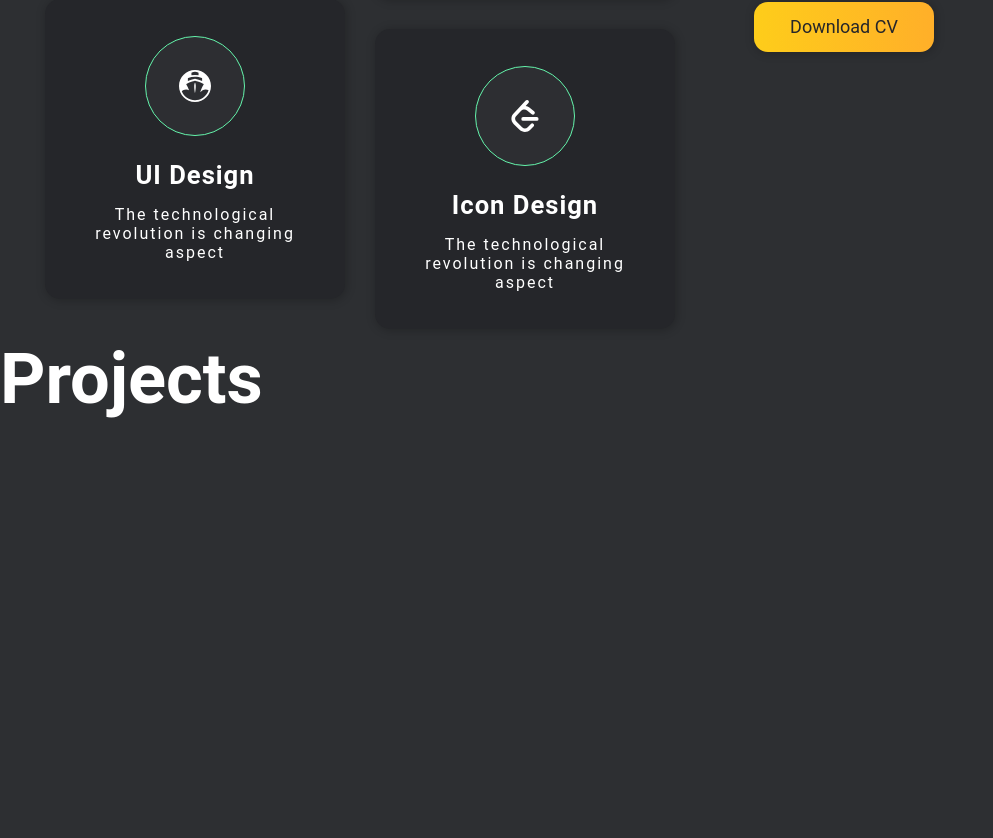
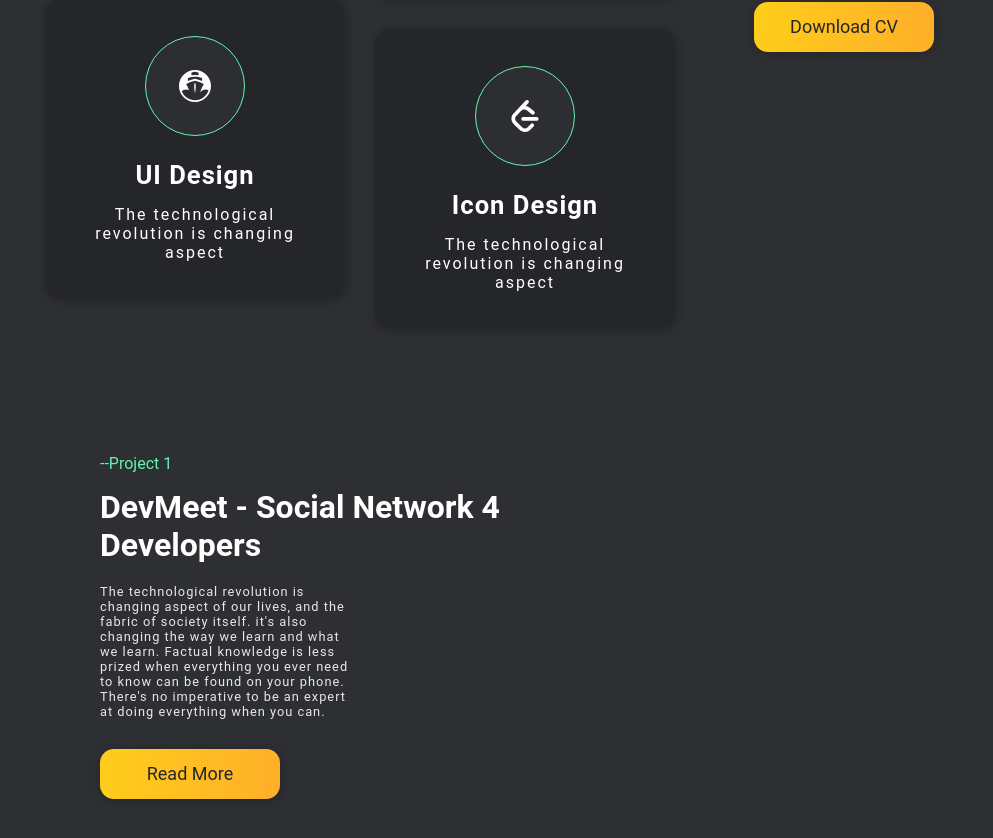
Before and after one commit to moodyomar/portfolio, a React (Create React App) app: page / in a window 1280 px wide. Shown: the part 1117-1955 px from the top of the page, without its empty margins (0-993 px from the left). Built offline with nearby package versions, Linux system fonts and the light colour scheme; the HTML template or start-up script is replaced by a standard one.

Commit message:
build reusable comp + init projects section

```diff
--- a/src/App.js
+++ b/src/App.js
@@ -1,5 +1,5 @@
 import {BrowserRouter as Router,Route} from "react-router-dom";
-import Navbar from './components/Navbar'
+import Navbar from './components/common/Navbar'
 import Hero from './components/sections/Hero'
 import Skills from './components/sections/Skills'
 import Projects from './components/sections/Projects'
--- a/src/components/Navbar.js
+++ b/src/components/common/Navbar.js
@@ -2,7 +2,7 @@ import React from 'react';
 import { Link } from 'react-router-dom';
 import { AiFillHome, AiOutlineMenu,AiFillPhone,AiFillLayout  } from 'react-icons/ai';
 
-import './styles/Navbar.css';
+import '../styles/Navbar.css';
 
 
 const Navbar = () => {
--- /dev/null
+++ b/src/components/common/ReusablePara.js
@@ -0,0 +1,18 @@
+import React from 'react';
+
+
+const ReusablePara = ({intro,title,para,btnClass='btn',btn}) => {
+
+return(
+
+<>
+<p>{intro}</p>
+        <h2 data-aos="fade-up" data-aos-duration="1000">{title}</h2>
+        <p className="para" data-aos="fade-up" data-aos-duration="2000">{para}</p>
+        <div className={btnClass} data-aos="fade-up" data-aos-duration="2000">{btn}</div>
+</>
+
+)
+}
+
+export default ReusablePara
--- a/src/components/sections/Projects.js
+++ b/src/components/sections/Projects.js
@@ -1,4 +1,5 @@
 import React from 'react';
+import ReusablePara from '../common/ReusablePara';
 
 import '../styles/Projects.css';
 
@@ -8,7 +9,16 @@ const Projects = () => {
 return(
 
 <div className='Projects'>
-<h1>Projects</h1>
+<div className="right-col">
+<ReusablePara
+intro={'--Project 1'}
+title={'DevMeet - Social Network 4 Developers'}
+para={"The technological revolution is changing aspect of our lives, and the fabric of society itself. it's also changing the way we learn and what we learn. Factual knowledge is less prized when everything you ever need to know can be found on your phone. There's no imperative to be an expert at doing everything when you can."}
+btn={'Read More'} />
+</div>
+<div className="left-col">
+
+</div>
 </div>
 
 )
--- a/src/components/sections/Skills.js
+++ b/src/components/sections/Skills.js
@@ -4,6 +4,7 @@ import React from 'react';
 import SkillCard from '../cards/SkillCard';
 import skills from '../../data/skills.json';
 import '../styles/Skills.css';
+import ReusablePara from '../common/ReusablePara';
 
 
 const Skills = () => {
@@ -12,10 +13,12 @@ return(
 
 <div className='Skills'>
 <div className="right-col">
-<p>--my Skills</p>
-        <h2 data-aos="fade-up" data-aos-duration="1000">Why Hire Me For Next Project?</h2>
-        <p className="para" data-aos="fade-up" data-aos-duration="2000">The technological revolution is changing aspect of our lives, and the fabric of society itself. it's also changing the way we learn and what we learn. Factual knowledge is less prized when everything you ever need to know can be found on your phone. There's no imperative to be an expert at doing everything when you can.</p>
-        <div className="btn" data-aos="fade-up" data-aos-duration="2000">Download CV</div>
+<ReusablePara
+intro={'--my Skills'}
+title={'Why Hire Me For Next Project?'}
+para={"The technological revolution is changing aspect of our lives, and the fabric of society itself. it's also changing the way we learn and what we learn. Factual knowledge is less prized when everything you ever need to know can be found on your phone. There's no imperative to be an expert at doing everything when you can."}
+btn={'Download CV'} />
+
 </div>
 <div className="left-col">
   {skills.map(skill => (
--- a/src/components/styles/Projects.css
+++ b/src/components/styles/Projects.css
@@ -2,5 +2,13 @@
   display: flex;
   width: 100vw;
   height: 100vw;
-  overflow-x: hidden;
+  overflow: hidden;
   }
+.Projects .right-col{
+
+padding: 0px 100px;
+  }
+.Projects .left-col{
+
+width: 50vw;
+  }
```
Also changed, not shown: src/components/common/Footer.js (renamed from src/components/Footer.js).
